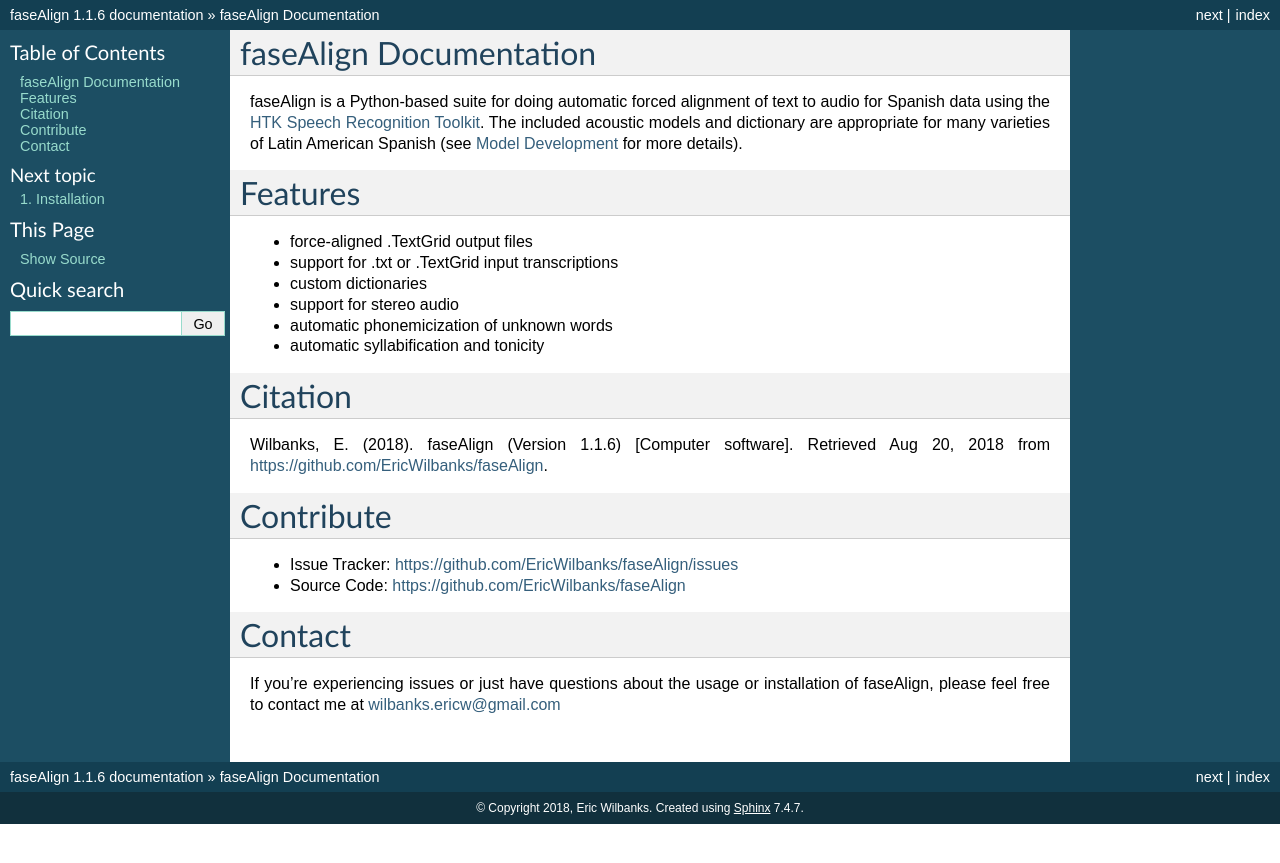
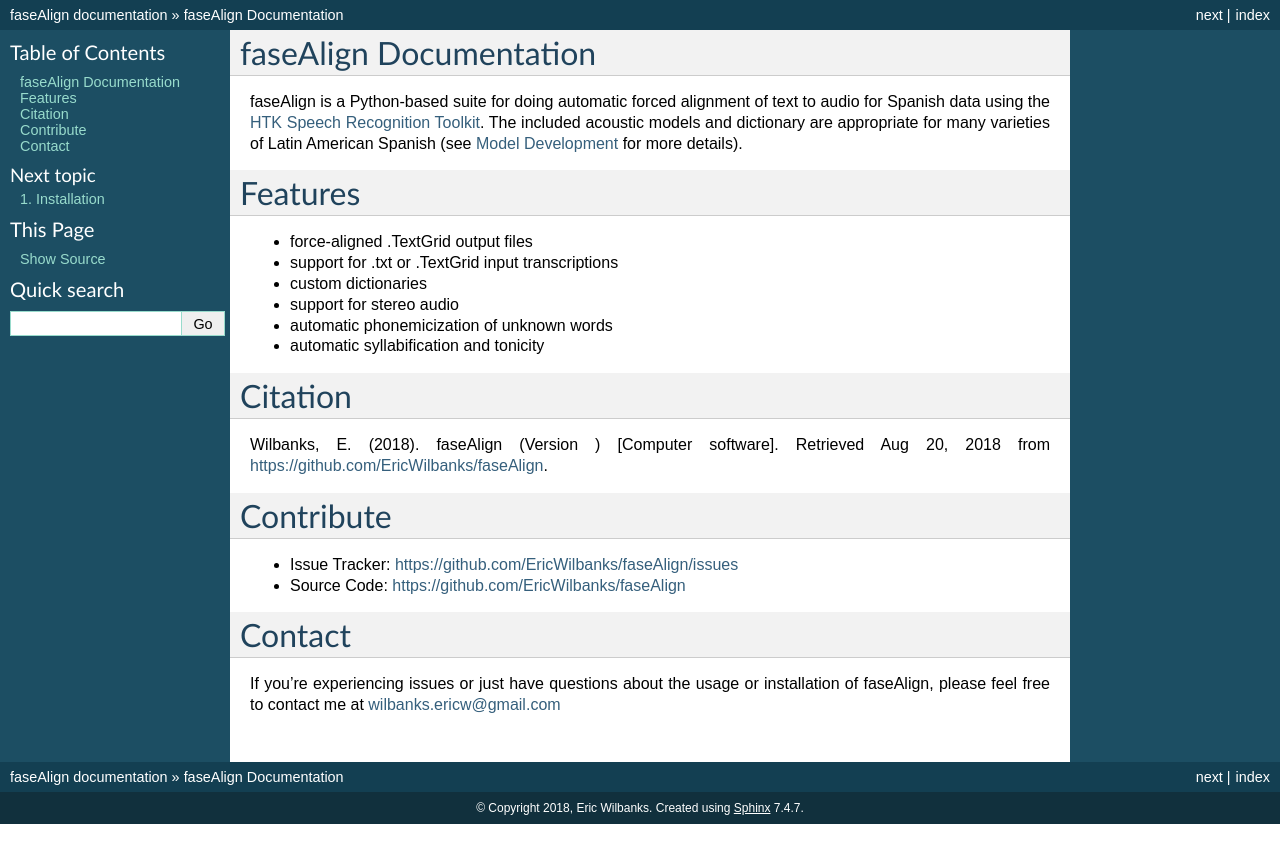
Before and after one commit to EricWilbanks/faseAlign, a Sphinx documentation site: the page built from docs/index.rst, in a window 1280 px wide. Shown: the top 863 px of the page. Built offline with Sphinx 7.4.7, drawn with Linux system fonts in a browser that asks for light colours.

Commit message:
versioning updates

```diff
--- a/docs/conf.py
+++ b/docs/conf.py
@@ -55,9 +55,9 @@
 # built documents.
 #
 # The short X.Y version.
-version = '1.1.6'
+#version = '1.1.6'
 # The full version, including alpha/beta/rc tags.
-release = '1.1.6'
+#release = '1.1.6'
 
 # The language for content autogenerated by Sphinx. Refer to documentation
 # for a list of supported languages.
```
